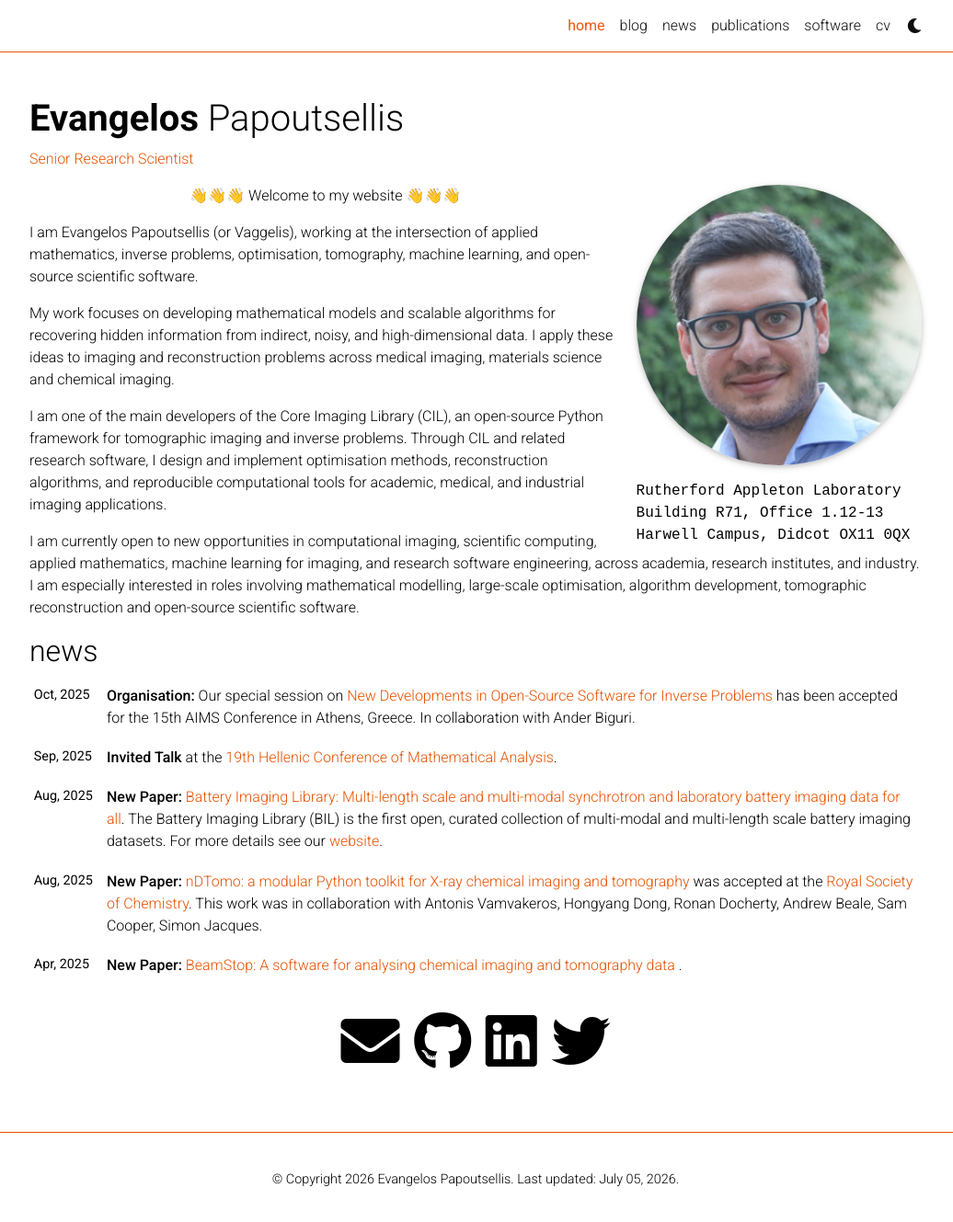
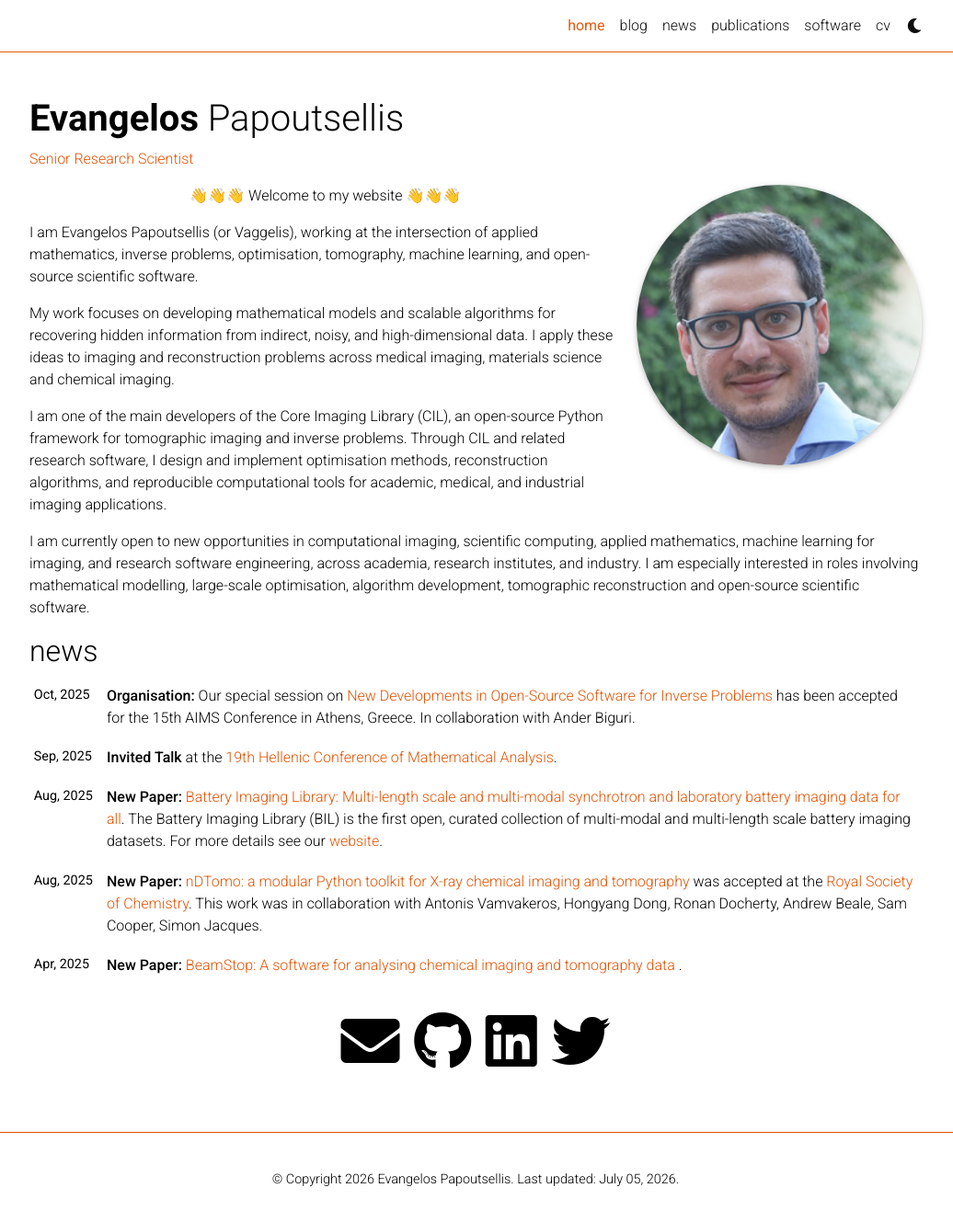
Before and after one commit to epapoutsellis/epapoutsellis.github.io, a Jekyll site: the page built from _pages/home.md, in a window 1280 px wide and 1334 px high. Shown: the top 1329 px of the window at 92% size, without its empty margins (123-1159 px from the left). Built offline with Jekyll 4.4.1, drawn with Linux system fonts in a browser that asks for light colours; full-size pictures stand in for the smaller copies a plugin makes; emoji names are drawn with the system emoji font; comment, search, counter and statistics services are not loaded; a style sheet for code colours, icons or effects is not loaded.

Commit message:
update 07_2026

```diff
--- a/_pages/home.md
+++ b/_pages/home.md
@@ -9,10 +9,10 @@ profile:
   image: profile_picture.png
   image_circular: true # crops the image to make it circular
   address:
-    <p> Rutherford Appleton Laboratory <br>
-    Building R71, Office 1.12-13 <br>
-    Harwell Campus, Didcot OX11 0QX<br>
-    </p>
+    # <p> Rutherford Appleton Laboratory <br>
+    # Building R71, Office 1.12-13 <br>
+    # Harwell Campus, Didcot OX11 0QX<br>
+    # </p>
 
 news: true  # includes a list of news items
 selected_papers: false # includes a list of papers marked as "selected={true}"
```
